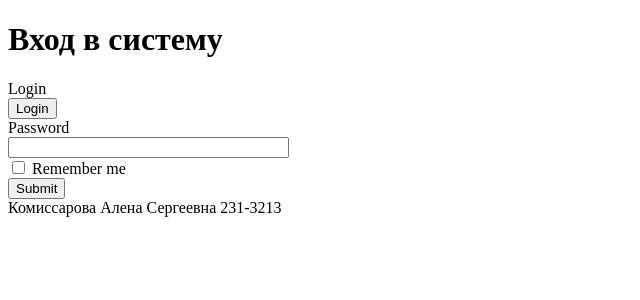
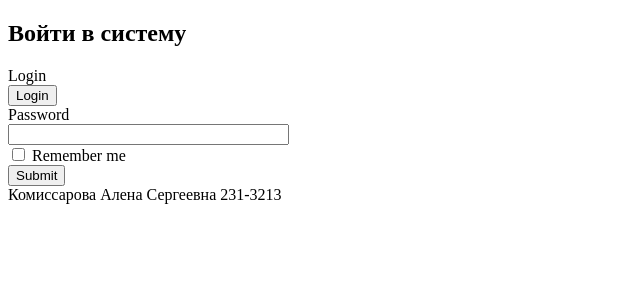
Before and after one commit to fizikova/System_for_searching_volunteers_for_holding_events_Komissarova, a Flask app: template app/templates/login.html in a window 1280 px wide. Shown: the part 26-326 px from the top of the page, without its empty margins (0-640 px from the left). Run offline with Flask 3, Linux system fonts and the light colour scheme; the template is opened without the code that fills it, so the values that code supplies are empty, except form fields; form fields are guessed from the names that the template uses; some libraries are stand-ins or nearby versions.

Commit message:
обнавленный шаблон login.html

```diff
--- a/app/templates/login.html
+++ b/app/templates/login.html
@@ -1,8 +1,9 @@
 {% extends "base.html" %}
 
 {% block content %}
-  <h1>Вход в систему</h1>
-  <form method="post">
+  <div class="container">
+    <h2>Войти в систему</h2>
+    <form method="post" action="{{ url_for('auth.login') }}">
       {{ form.hidden_tag() }}
       <div>
         {{ form.login.label }}<br>
@@ -19,4 +20,5 @@
         {{ form.submit() }}
       </div>
     </form>
+  </div>
 {% endblock %}
```
Lines whose indentation alone changed are shown as unchanged.
